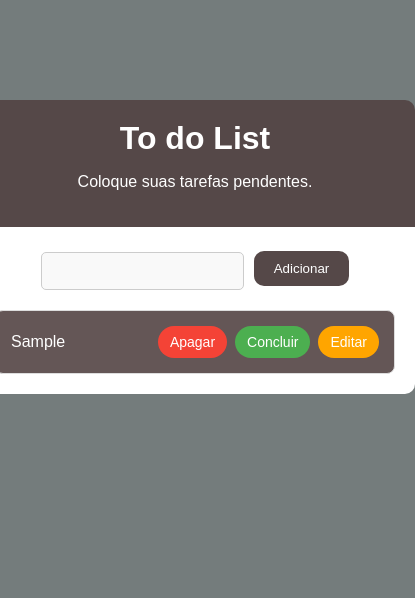
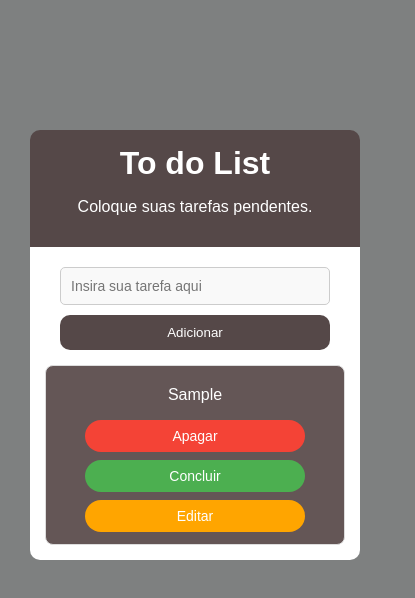
Before and after one commit to lucaspazguidi/Projeto-To-do-List-, a plain HTML site: page index.html in a window 390 px wide. Both pictures are taken after typing "Sample" into the empty fields and a click on the input "Adicionar". Shown: the whole page, 415 px wide, since content can reach past the window. Drawn offline with Linux system fonts and the light colour scheme.

Commit message:
responsive

```diff
--- a/index.html
+++ b/index.html
@@ -14,7 +14,7 @@
     <main>
         <section id="quadrado">
             <div id="adicionar-tarefa">
-                <input type="text" id="input-campo" >
+                <input type="text" id="input-campo" placeholder="Insira sua tarefa aqui" >
                 <input type="submit" id="input-tarefa" value="Adicionar">
             </div>
                 <div id="task-list">
--- a/style.css
+++ b/style.css
@@ -1,6 +1,6 @@
 body {
     font-family: Arial, Helvetica, sans-serif;
-    background-color: rgb(116, 124, 124); /* Cor do fundo */
+    background-color: rgb(126, 128, 128); /* Cor do fundo */
     display: flex;
     flex-direction: column;
     align-items: center;
@@ -8,6 +8,7 @@ body {
     height: 100vh;
     margin: 0;
     margin-top: 100px;
+    padding: 20px;
 }
 
 header {
@@ -70,6 +71,7 @@ h1 {
 
 /* Estilo para a lista de tarefas */
 #task-list {
+    border-radius: 50px;
     display: flex;
     flex-direction: column;
     align-items: stretch; /* As tarefas irão se esticar para ocupar toda a largura */
@@ -164,3 +166,60 @@ input[type="text"]:focus {
     border-color: #ffa500; /* Destaca a borda quando o campo estiver em foco */
     outline: none; /* Remove o contorno padrão ao clicar no input */
 }
+
+@media (max-width: 400px) {
+    body {
+        padding: 30px;
+        height: auto;
+    }
+
+    header, main {
+        width: 100%;
+        padding: 15px;
+        box-sizing: border-box;
+    }
+
+    #quadrado {
+        width: 100%;
+        align-items: center; /* Centraliza os elementos */
+        gap: 15px;
+    }
+
+    #adicionar-tarefa {
+        flex-direction: column; /* Empilha os elementos */
+        align-items: center;    /* Centraliza horizontalmente */
+        width: 100%;
+    }
+
+    #adicionar-tarefa input[type="text"],
+    #adicionar-tarefa input[type="submit"] {
+        width: 90%;         /* Ocupa 90% da largura */
+        max-width: 300px;   /* Limita em telas um pouco maiores */
+    }
+
+    #task-list {
+        align-items: center;
+        width: 100%;
+    }
+
+    .tarefa {
+        width: 100%;
+        padding: 12px;
+        flex-direction: column;
+        align-items: center;
+        gap: 8px;
+        text-align: center;
+    }
+
+    .tarefa button,
+    .tarefa span {
+        margin: 0;
+        width: 80%;
+        max-width: 250px;
+        padding: 8px 0;
+    }
+
+    .tarefa span {
+        display: inline-block;
+    }
+}
```
